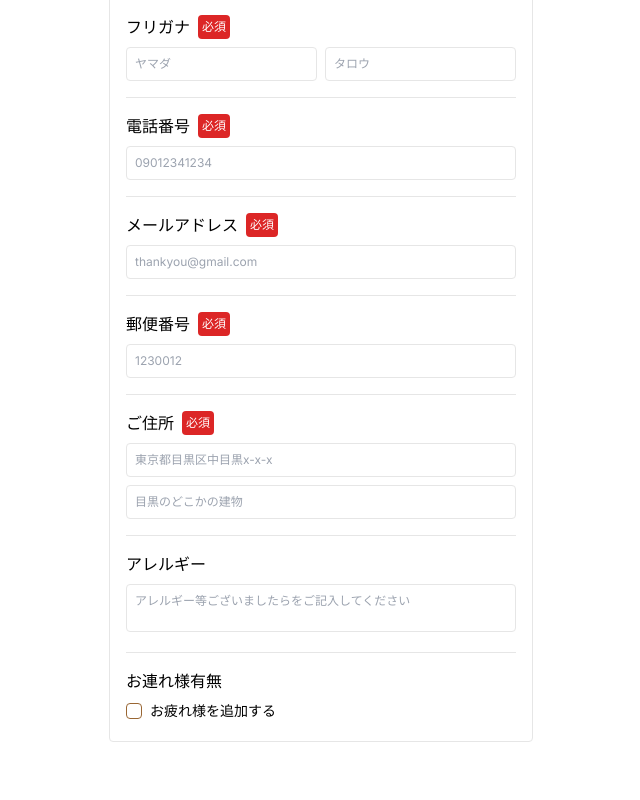
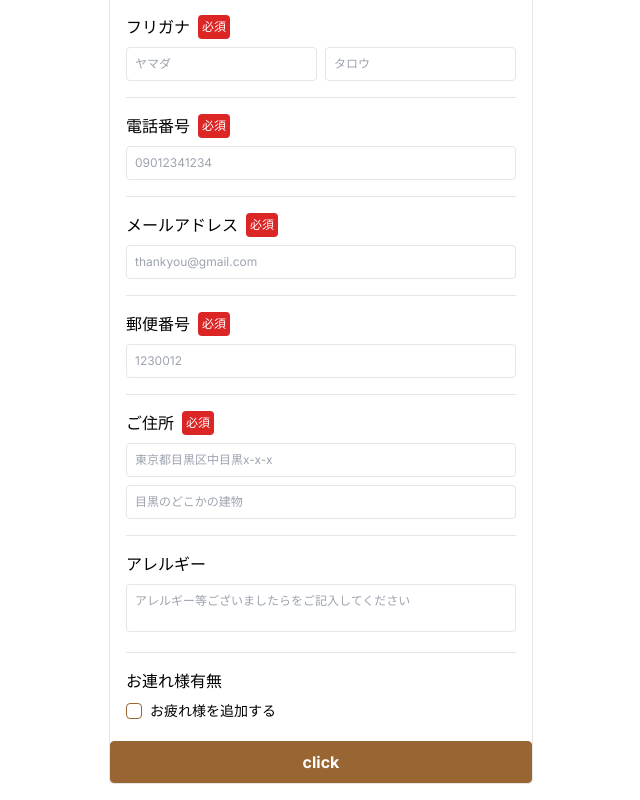
Before and after one commit to JangYoonsung/wedding_card, a Next.js app: page / in a window 1280 px wide. Shown: the part 202-1002 px from the top of the page, without its empty margins (319-959 px from the left). Before the commit the page ends 960 px from the top, so only its background shows below. Built offline with nearby package versions, Linux system fonts and the light colour scheme.

Commit message:
feat: add spinner

```diff
--- a/src/components/Button.tsx
+++ b/src/components/Button.tsx
@@ -1,12 +1,14 @@
 import { BORDER_COLOR, VARIANT } from '@/constants/common';
 import '@/style/button.css';
 import React from 'react';
+import { MoonLoader } from 'react-spinners';
 
 const Button = ({
   color = 'primary',
   variant = 'contained',
   type = 'button',
   disabled,
+  isLoading,
   classes,
   children,
   onClick,
@@ -15,18 +17,20 @@ const Button = ({
   variant?: (typeof VARIANT)[keyof typeof VARIANT];
   type?: HTMLButtonElement['type'];
   disabled?: boolean;
+  isLoading?: boolean;
   classes?: string;
   children: React.ReactNode;
   onClick?: React.MouseEventHandler<HTMLButtonElement> | undefined;
 }) => {
   return (
     <button
-      className={`p-2 w-full border inline-flex justify-center rounded font-bold ${classes}`}
+      className={`p-2 w-full border inline-flex gap-2 justify-center rounded font-bold ${classes}`}
       type={type}
       data-color={color}
       data-variant={variant}
-      disabled={disabled}
+      disabled={disabled || isLoading}
       onClick={onClick}>
+      <MoonLoader size={20} speedMultiplier={0.5} loading={isLoading} color={`var(--${color})`} />
       {children}
     </button>
   );
--- a/src/container/CardForm.tsx
+++ b/src/container/CardForm.tsx
@@ -1,4 +1,5 @@
 'use client';
+import Button from '@/components/Button';
 import Checkbox from '@/components/Checkbox';
 import Divider from '@/components/Divider';
 import Input from '@/components/Input';
@@ -13,7 +14,7 @@ import {
   unionSchema,
 } from '@/constants/schema';
 import { zodResolver } from '@hookform/resolvers/zod';
-import { Fragment } from 'react';
+import { Fragment, useState } from 'react';
 import { SubmitHandler, useFieldArray, useForm } from 'react-hook-form';
 import { z } from 'zod';
 
@@ -68,6 +69,7 @@ const CardForm = () => {
   });
 
   const { fields, append, remove } = useFieldArray<TSchema>({ control, name: 'companionInfo' });
+  const [isLoading, setLoading] = useState<boolean>(false);
 
   const handleOnChecked = (isChecked: boolean): void => {
     if (isChecked) {
@@ -75,6 +77,17 @@ const CardForm = () => {
       return;
     }
     remove();
+  };
+
+  const test = async () => {
+    setLoading(true);
+    const promise = new Promise<void>((resolve) => {
+      setTimeout(() => {
+        resolve();
+      }, 1000);
+    });
+
+    promise.finally(() => setLoading(false));
   };
 
   const onSubmit: SubmitHandler<TSchema> = (data) => console.log(data);
@@ -263,6 +276,10 @@ const CardForm = () => {
             </fieldset>
           </Fragment>
         ))}
+
+      <Button onClick={test} isLoading={isLoading}>
+        click
+      </Button>
     </form>
   );
 };
```
